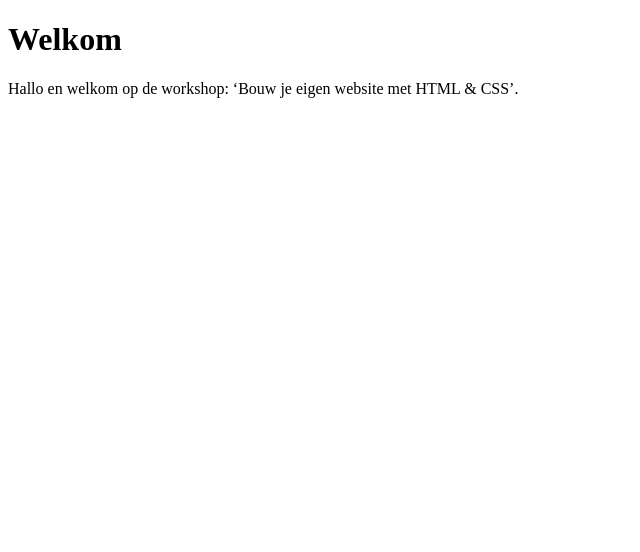
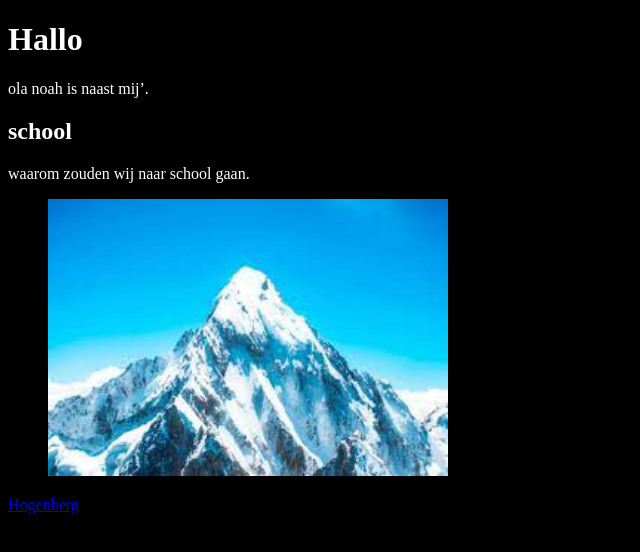
Before and after one commit to jitseremes/lol, a plain HTML site: page index.html in a window 1280 px wide. Shown: the whole page, without its empty margins (0-640 px from the left). Drawn offline with Linux system fonts and the light colour scheme.

Commit message:
Hogeberg

```diff
--- a/index.html
+++ b/index.html
@@ -5,12 +5,28 @@
     <meta http-equiv="X-UA-Compatible" content="IE=edge" />
     <meta name="viewport" content="width=device-width, initial-scale=1.0" />
     <title>Welkom | Workshop HTML en CSS</title>
+    <style>
+      h1{ color: white;
+      background-color: black; }
+      h2{ color: white;
+      background-color: black ;}
+      body{
+        color: white;
+        background-color: black;}
+        a:visited{
+          color:blue;
+          background-color: black;
+        }
+    </style>
   </head>
   <body>
-    <h1>Welkom</h1>
-    <p>
-      Hallo en welkom op de workshop: ‘Bouw je eigen website met HTML &amp;
-      CSS’.
-    </p>
+    <h1>Hallo</h1>
+    <p> ola noah is naast mij’.</p>
+    <h2>school</h2>
+    <p>waarom zouden wij naar school gaan.</p>
+    <figure>
+      <img src="download.jfif" alt="" width="400px">
+    </figure>
+   <p> <a href="https://hogeberg.com" target="_blank"> Hogenberg </a></p>
   </body>
 </html>
```
Also changed, not shown: download.jfif (added).
